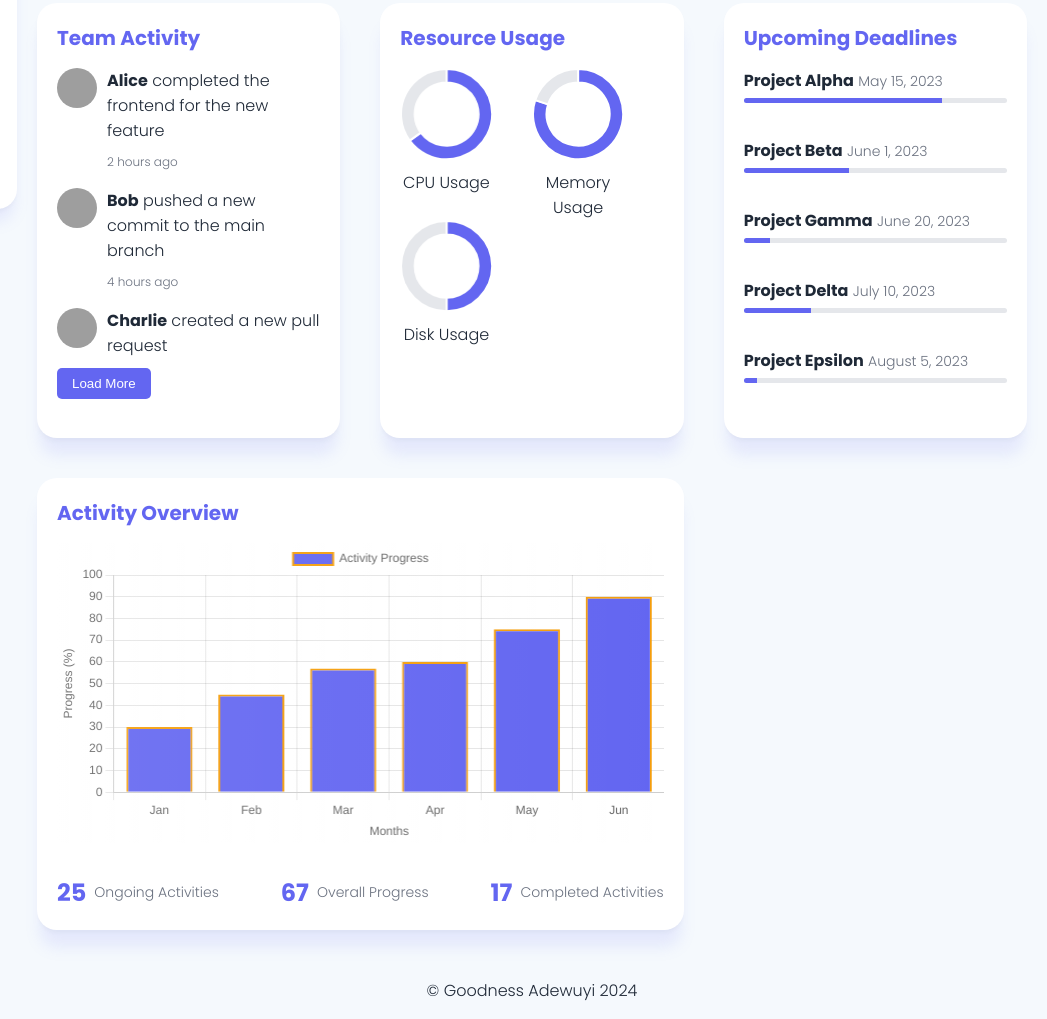
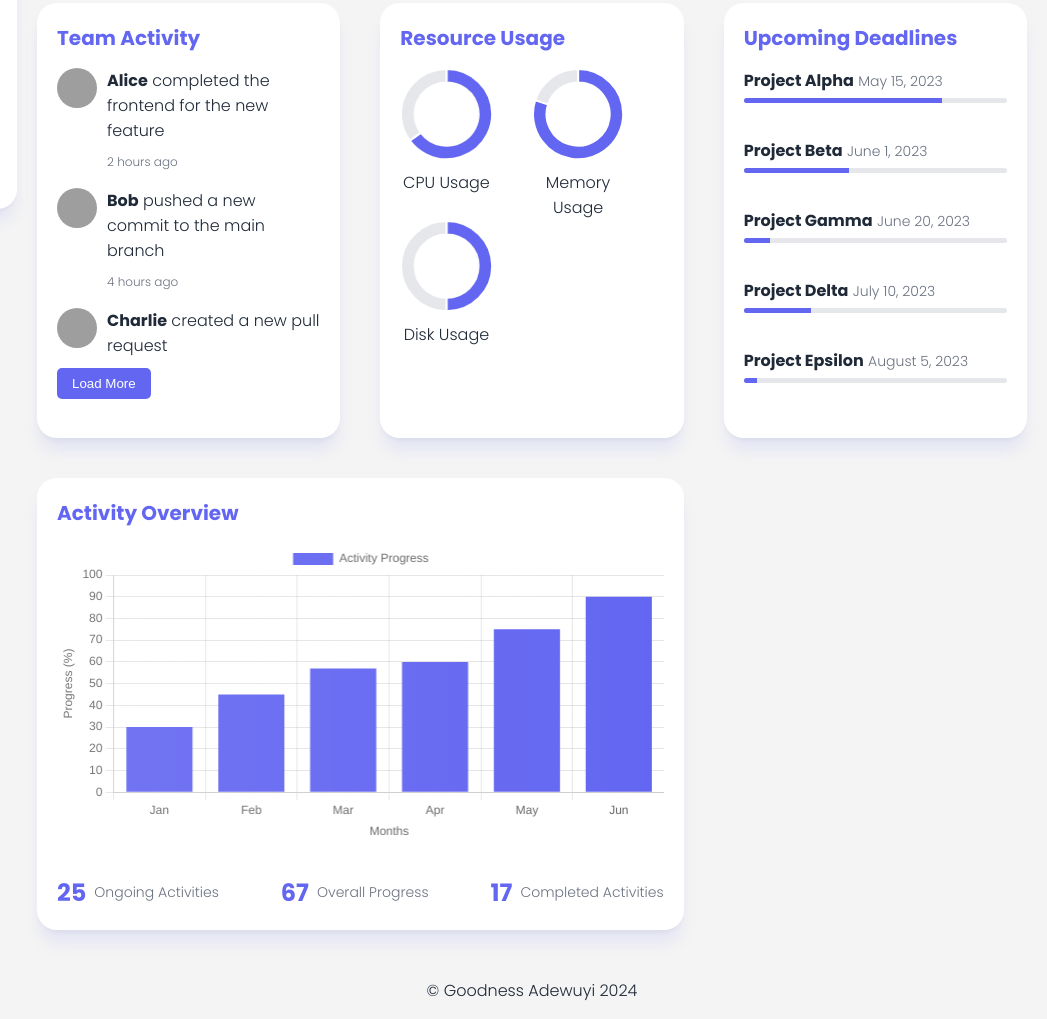
Before and after one commit to GCose/Admin-FormDashboard, a plain HTML site: page index.html in a window 1280 px wide. Shown: the part 591-1610 px from the top of the page, without its empty margins (233-1280 px from the left). Drawn offline with nearby package versions, Linux system fonts and the light colour scheme; grey boxes are pictures that could not be loaded.

Commit message:
Fix: Removed the orange border of the charts

```diff
--- a/assets/css/styles.css
+++ b/assets/css/styles.css
@@ -17,7 +17,7 @@
     --primary-color: #6366f1;
     --card-background: #ffffff;
     --secondary-color: #f59e0b;
-    --background-color: #f5f9fd;
+    --background-color: #f4f4f4;
     --white-alpha-8: hsla(0, 0%, 58%, 0.181);
     --box-shadow: 0 15px 15px -3px rgba(129, 141, 248, 0.147), 0 4px 6px -2px rgba(0, 0, 0, 0.05);
 }
@@ -448,7 +448,7 @@ body {
     animation: fadeIn 1s ease-in-out;
     background-color: var(--card-background);
     transition: box-shadow var(--transition-speed), transform var(--transition-speed);
-    box-shadow: 0 20px 15px -3px rgba(129, 141, 248, 0.147), 0 4px 6px -2px rgba(0, 0, 0, 0.05);
+    box-shadow: 0 15px 15px -3px rgba(129, 141, 248, 0.147), 0 4px 6px -2px rgba(0, 0, 0, 0.05);
 }
 
 .card:hover {
--- a/assets/js/script.js
+++ b/assets/js/script.js
@@ -75,7 +75,6 @@ const activityChart = new Chart(activityCtx, {
             label: 'Activity Progress',
             data: [30, 45, 57, 60, 75, 90],
             backgroundColor: getComputedStyle(document.documentElement).getPropertyValue('--primary-color'),
-            borderWidth: 2
         }]
     },
     options: {
```
